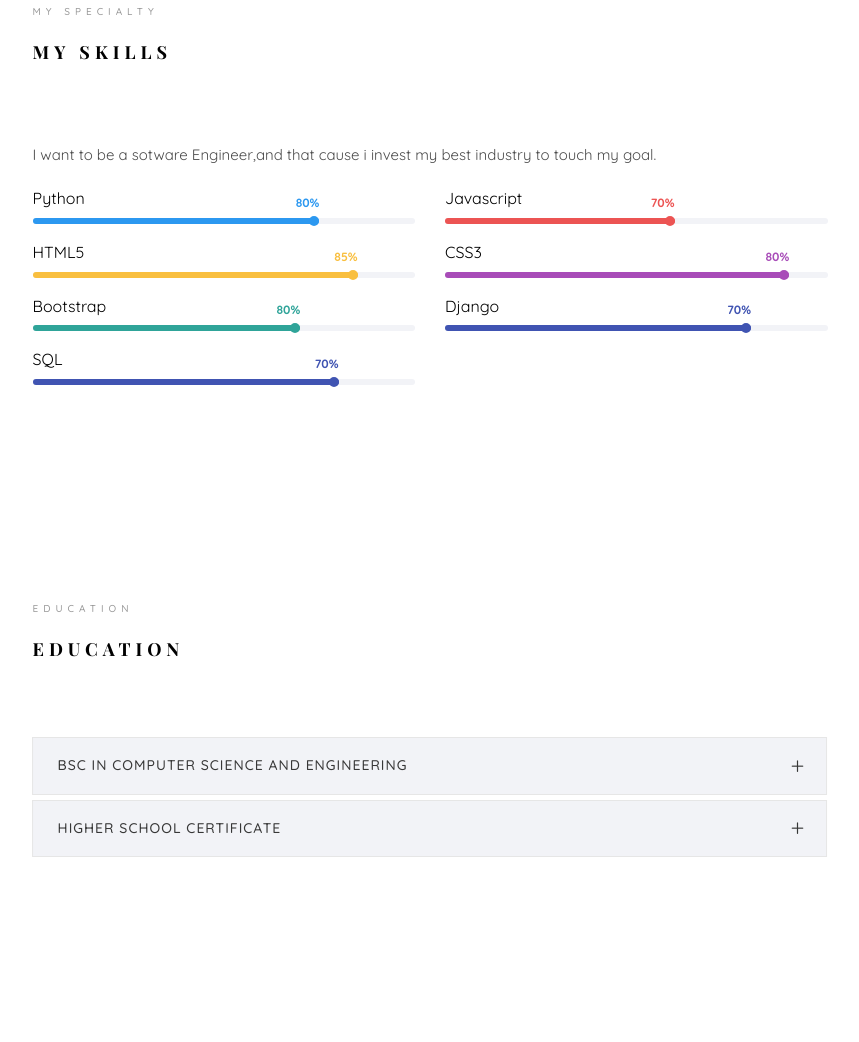
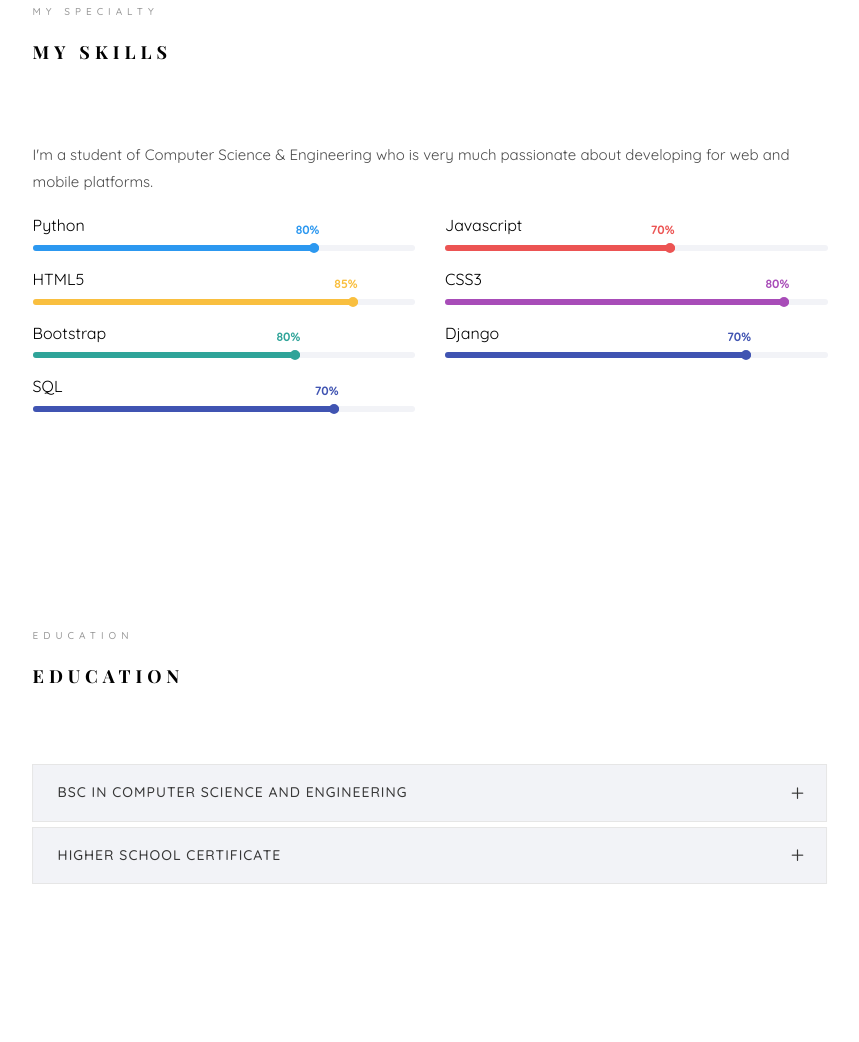
Before and after one commit to Sabbirdiu/portfolio, a plain HTML site: page index.html in a window 1280 px wide. Shown: the part 1742-2784 px from the top of the page, without its empty margins (360-1219 px from the left). Drawn offline with nearby package versions, Linux system fonts and the light colour scheme; files whose address does not match are found by name; a web font is replaced by a local one.

Commit message:
Update index.html

```diff
--- a/index.html
+++ b/index.html
@@ -175,7 +175,7 @@ Copyright Sabbir
 					</div>
 					<div class="row">
 						<div class="col-md-12 animate-box" data-animate-effect="fadeInLeft">
-							<p>I want to be a sotware Engineer,and that cause i invest my best industry to touch my goal. </p>
+							<p>I'm a student of Computer Science & Engineering who is very much passionate about developing for web and mobile platforms. </p>
 						</div>
 						<div class="col-md-6 animate-box" data-animate-effect="fadeInLeft">
 							<div class="progress-wrap">
```
